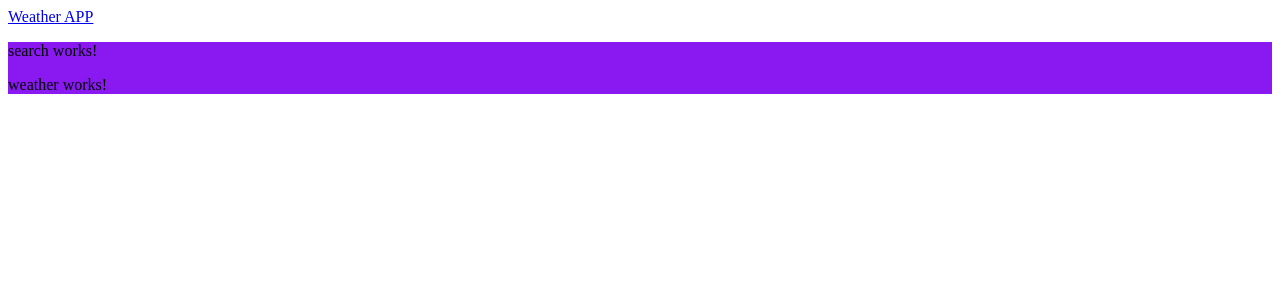
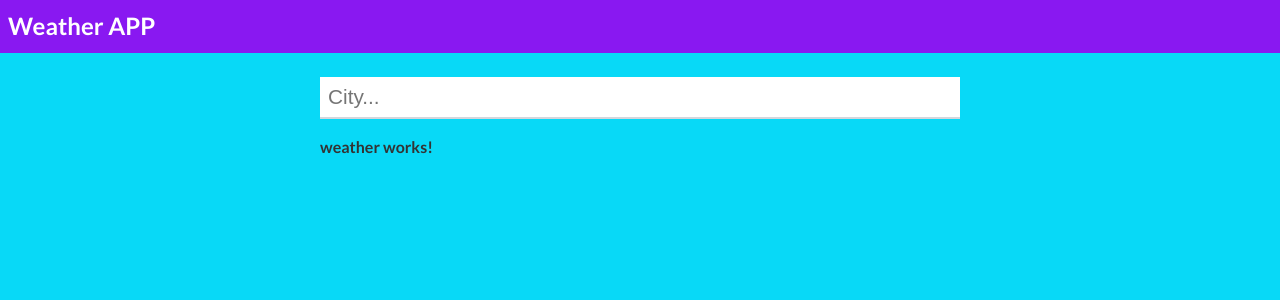
Before and after one commit to bezael/angular-boilerplate, an Angular app: page / in a window 1280 px wide. Shown: the top 300 px of the page. Built offline with nearby package versions, Linux system fonts and the light colour scheme.

Commit message:
add style to brand and search elements

```diff
--- a/src/app/app.component.html
+++ b/src/app/app.component.html
@@ -1,9 +1,7 @@
 <nav class="nav">
-  <div class="nav__menu">
-    <a [routerLink]="['/']">Weather APP</a>
-  </div>
+  <a class="brand" [routerLink]="['/']">Weather APP</a>
 </nav>
-<div class="container">
+<div class="container mx-auto">
   <app-search></app-search>
   <app-weather></app-weather>
 </div>
--- a/src/app/app.component.scss
+++ b/src/app/app.component.scss
@@ -1,5 +1,14 @@
 @import 'variables';
 
-.container {
+nav.nav {
+  padding: 0.75rem 0.5rem;
   background-color: $main-color;
+  margin-bottom: 0.75rem;
+
+  .brand {
+    color: $white;
+    font-weight: 600;
+    line-height: 1.75rem;
+    font-size: 1.5rem;
+  }
 }
--- a/src/app/components/search/search.component.scss
+++ b/src/app/components/search/search.component.scss
@@ -0,0 +1,15 @@
+@import "variables";
+.search {
+  margin-top: 1.5rem;
+  //.search__input {
+  &__input {
+    border-bottom: 2px solid rgba(156, 163, 175, 0.44);
+    font-size: 1.3rem;
+    padding: 0.5rem;
+    width: 100%;
+    &:focus {
+      outline: none;
+      border-bottom: 2px solid $main-color;
+    }
+  }
+}
--- a/src/app/components/search/search.component.ts
+++ b/src/app/components/search/search.component.ts
@@ -1,16 +1,35 @@
-import { Component, OnInit } from '@angular/core';
+import { Component, OnInit, Output, EventEmitter } from '@angular/core';
+import { FormControl } from '@angular/forms';
+import { debounceTime, distinctUntilChanged, filter, map, tap } from 'rxjs';
 
 @Component({
   selector: 'app-search',
-  templateUrl: './search.component.html',
+  template: `
+    <div class="search">
+      <input class="search__input" placeholder="City..." [formControl]="inputSearch"/>
+    </div>
+  `,
   styleUrls: ['./search.component.scss']
 })
 export class SearchComponent implements OnInit {
 
-  constructor() { }
+  inputSearch = new FormControl('');
+  @Output() submitted = new EventEmitter<string>();
 
   ngOnInit(): void {
+    this.onChange();
+  }
 
+  private onChange(): void {
+    this.inputSearch.valueChanges
+      .pipe(
+        map( (search: string) => search.trim()),
+        debounceTime(850),
+        distinctUntilChanged(),
+        filter( (search: string) => search !== ''),
+        tap( (search: string) => console.log(search))
+      )
+      .subscribe();
   }
 
 }
--- a/src/app/components/search/search.module.ts
+++ b/src/app/components/search/search.module.ts
@@ -1,6 +1,7 @@
 import { NgModule } from '@angular/core';
 import { CommonModule } from '@angular/common';
 import { SearchComponent } from './search.component';
+import { ReactiveFormsModule } from '@angular/forms';
 
 
 
@@ -9,7 +10,8 @@ import { SearchComponent } from './search.component';
     SearchComponent
   ],
   imports: [
-    CommonModule
+    CommonModule,
+    ReactiveFormsModule
   ],
   exports: [SearchComponent]
 })
--- a/src/index.html
+++ b/src/index.html
@@ -2,7 +2,7 @@
 <html lang="en">
 <head>
   <meta charset="utf-8">
-  <title>AngularBoilerplate</title>
+  <title>Weather APP</title>
   <base href="/">
   <meta name="viewport" content="width=device-width, initial-scale=1">
   <link rel="icon" type="image/x-icon" href="favicon.ico">
--- a/src/styles.scss
+++ b/src/styles.scss
@@ -1 +1,57 @@
 /* You can add global styles to this file, and also import other style files */
+@import url("https://fonts.googleapis.com/css2?family=Lato:wght@700;900&display=swap");
+@import "variables";
+
+html,
+body,
+div,
+input {
+  margin: 0;
+  padding: 0;
+  border: 0;
+  font-size: 100%;
+
+}
+
+*, *:before, *:after {
+  box-sizing: border-box;
+}
+
+body {
+  font-family: 'Lato', sans-serif;
+  background-color: $secondary-color;
+  font-size: 1rem;
+  line-height: 1.5;
+  color: $grey;
+}
+
+a {
+  text-decoration: none;
+}
+
+.container {
+  width: 50%;
+}
+
+// Utility
+
+.width-33 {
+  width: 33%;
+}
+
+.mx-auto {
+  margin-left: auto;
+  margin-right: auto;
+}
+.my-auto {
+  margin-top: auto;
+  margin-bottom: auto;
+}
+.px-auto {
+  padding-left: auto;
+  padding-right: auto;
+}
+.py-auto {
+  padding-top: auto;
+  padding-bottom: auto;
+}
```
